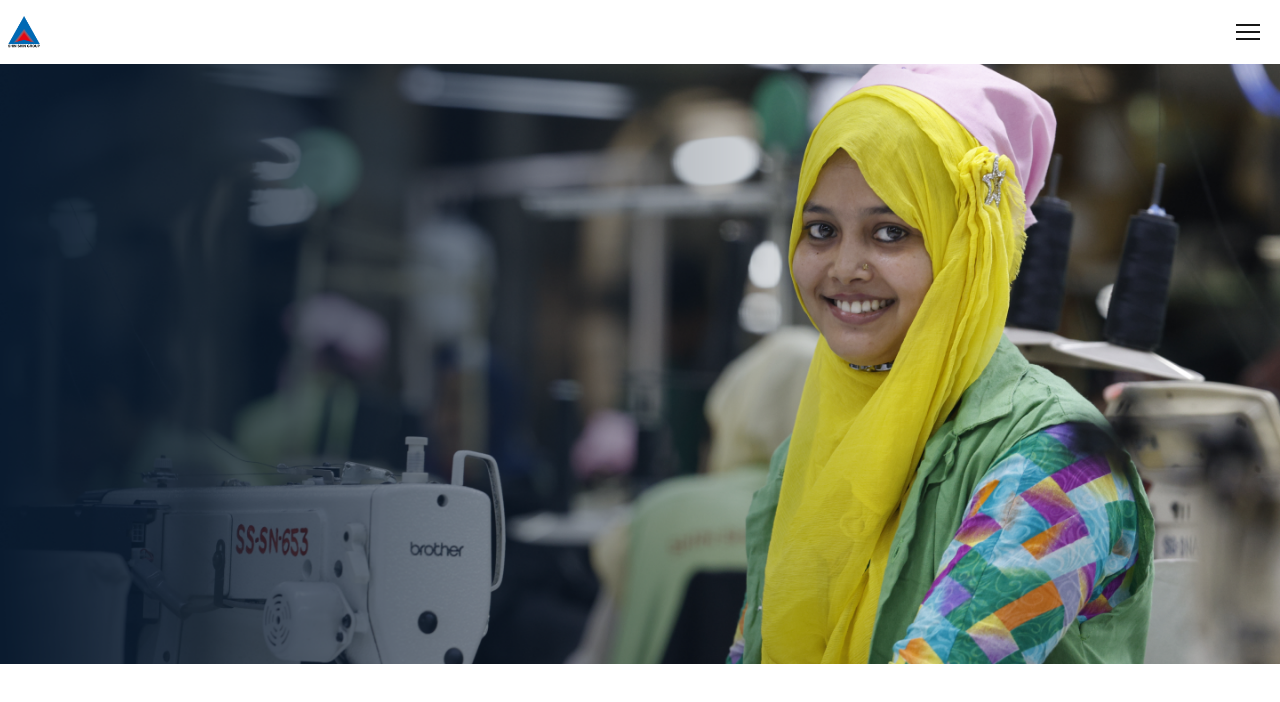
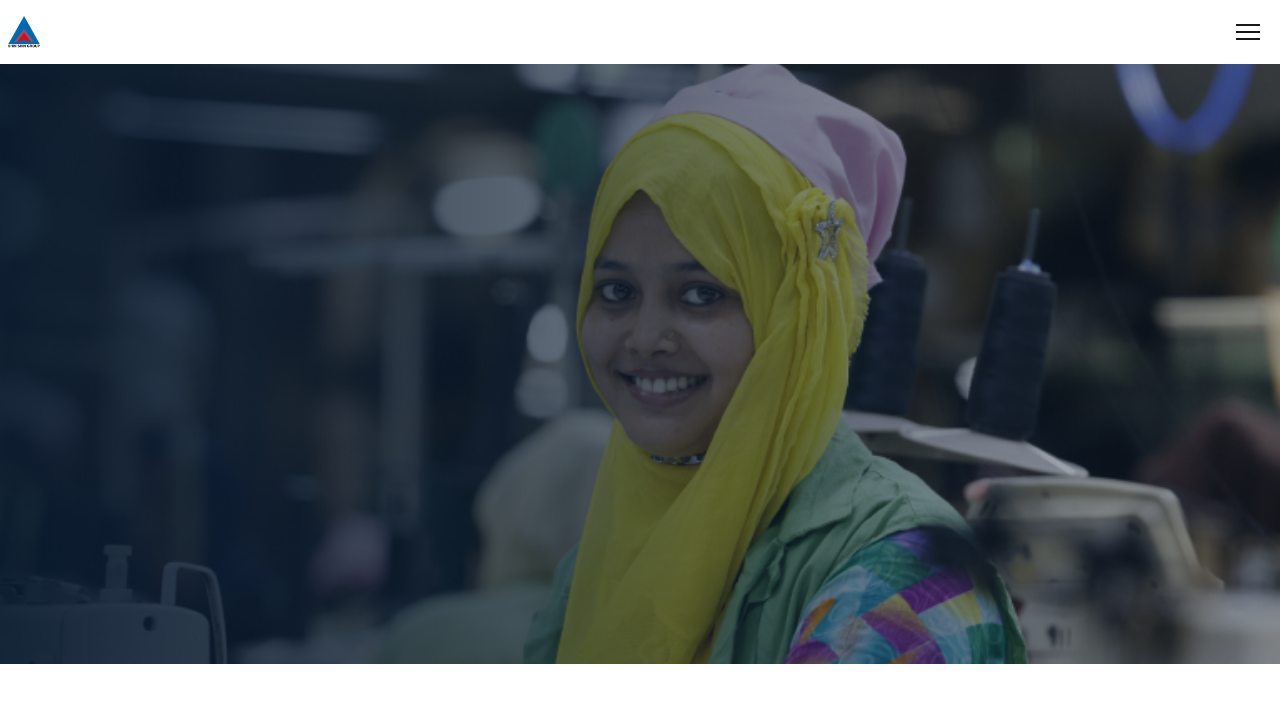
Before and after one commit to soyab-mostofa/ssg-website, a Next.js app: page / in a window 1280 px wide. Shown: the top 702 px of the page. Built offline with nearby package versions, Linux system fonts and the light colour scheme.

Commit message:
fix screens

```diff
--- a/src/app/_components/pages/home/Hero.tsx
+++ b/src/app/_components/pages/home/Hero.tsx
@@ -11,6 +11,12 @@ const Hero = () => {
           src="/hero-background.png"
           alt="Hero"
         />
+        <Image
+          fill
+          className="object-cover object-center w-full"
+          src="/hero-bg-mobile.png"
+          alt="Hero"
+        />
       </div>
     </div>
   )
--- a/tailwind.config.js
+++ b/tailwind.config.js
@@ -1,10 +1,11 @@
+/* eslint-disable import/no-anonymous-default-export */
 /** @type {import('tailwindcss').Config} */
-// eslint-disable-next-line import/no-anonymous-default-export
 export default {
   darkMode: ['class'],
   content: ['./components/**/*.{ts,tsx}', './app/**/*.{ts,tsx}', './src/**/*.{ts,tsx}'],
   theme: {
     screens: {
+      xs: '360px',
       sm: '640px',
       md: '768px',
       lg: '1024px',
@@ -86,6 +87,5 @@ export default {
       },
     },
   },
-  // eslint-disable-next-line @typescript-eslint/no-require-imports
   plugins: [require('tailwindcss-animate')],
 }
```
